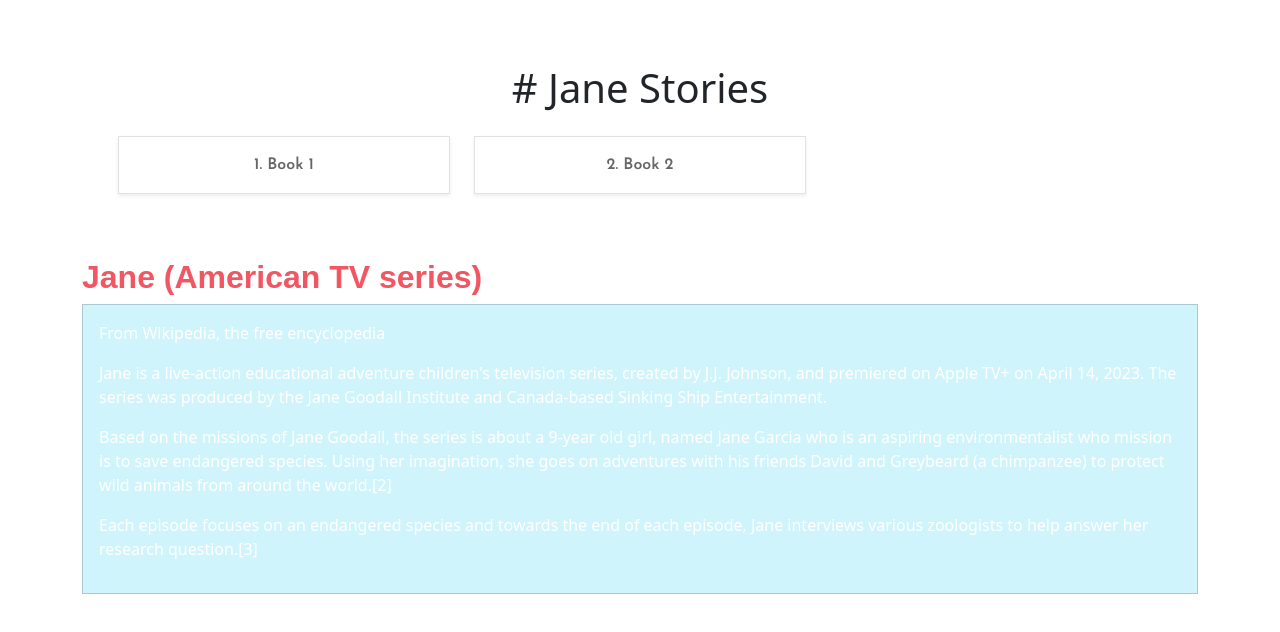
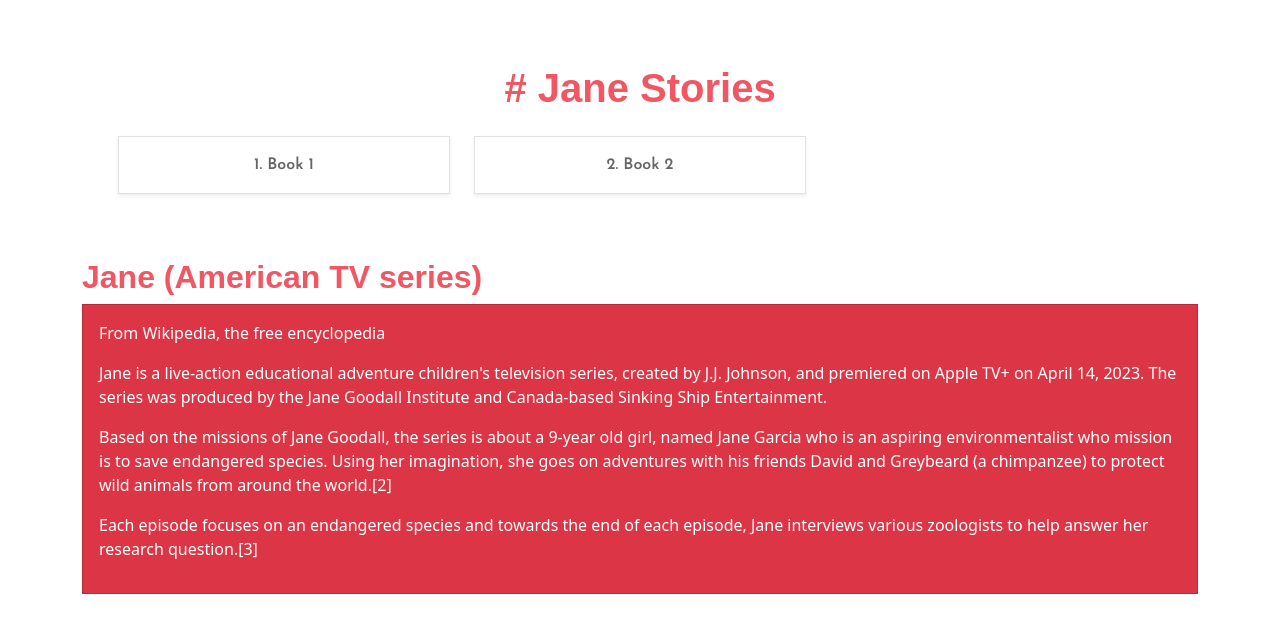
Before and after one commit to izancode/upgrad-course, a plain HTML site: page git-github/jane-stories/index.html in a window 1280 px wide. Drawn offline with nearby package versions, Linux system fonts and the light colour scheme; a web font is replaced by a local one.

Commit message:
testing24

```diff
--- a/git-github/jane-stories/index.html
+++ b/git-github/jane-stories/index.html
@@ -10,7 +10,7 @@
     <style>
         @import url('https://fonts.googleapis.com/css2?family=Josefin+Sans:ital,wght@0,100..700;1,100..700&family=Protest+Revolution&display=swap');
 
-        h2 {
+        h1,h2 {
             font-family: "Protest Revolution", sans-serif;
             font-weight: bold;
             font-style: normal;
@@ -58,7 +58,7 @@
         <div class="row">
             <div class="col-12 my-3">
                 <h2>Jane (American TV series)</h2>
-                <div class="card bg-info-subtle text-white p-3 rounded-0">
+                <div class="card bg-danger text-white p-3 rounded-0">
                     <p>From Wikipedia, the free encyclopedia</p>
                     <p>Jane is a live-action educational adventure children's television series, created by J.J. Johnson, and premiered on Apple TV+ on April 14, 2023. The series was produced by the Jane Goodall Institute and Canada-based Sinking Ship Entertainment.</p>
                     <p>Based on the missions of Jane Goodall, the series is about a 9-year old girl, named Jane Garcia who is an aspiring environmentalist who mission is to save endangered species. Using her imagination, she goes on adventures with his friends David and Greybeard (a chimpanzee) to protect wild animals from around the world.[2]</p>
```
